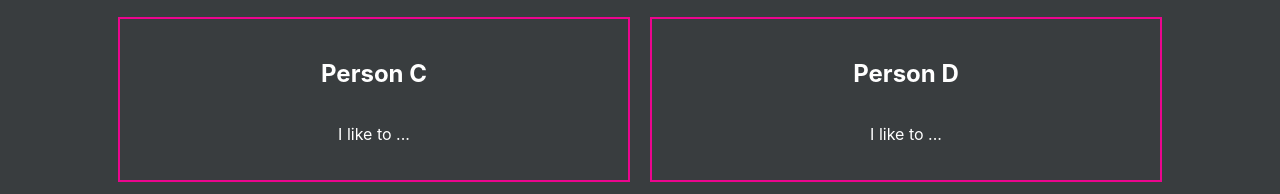
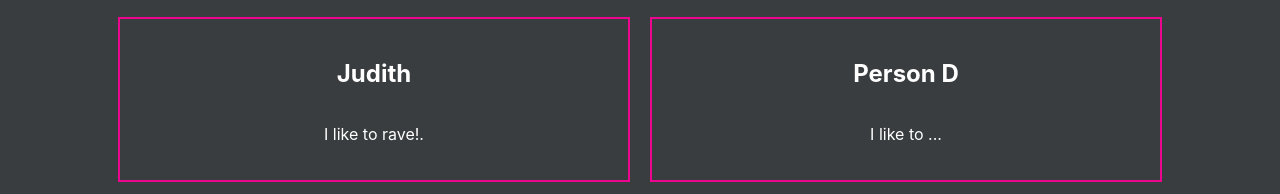
Before and after one commit to cbfacademy/pull-request-practice, a plain HTML site: page index.html in a window 1280 px wide. Shown: the part 421-615 px from the top of the page. Drawn offline with Linux system fonts and the light colour scheme.

Commit message:
Update Judith branch

```diff
--- a/index.html
+++ b/index.html
@@ -19,8 +19,8 @@
           <p>I like to ...</p>
         </div>
         <div class="group-member">
-          <h2>Person C</h2>
-          <p>I like to ...</p>
+          <h2>Judith</h2>
+          <p>I like to rave!.</p>
         </div>
         <div class="group-member">
           <h2>Person D</h2>
```
